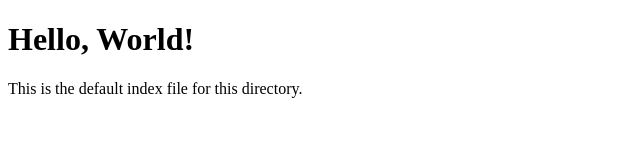
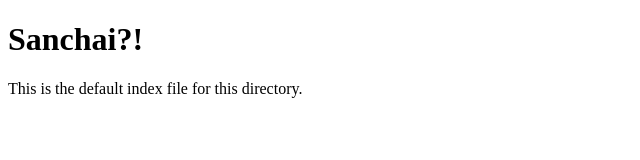
Before and after one commit to lym-png/lym-png.github.io, a plain HTML site: page index.html in a window 1280 px wide. Shown: the whole page, without its empty margins (0-640 px from the left). Drawn offline with Linux system fonts and the light colour scheme.

Commit message:
Update index.html

```diff
--- a/index.html
+++ b/index.html
@@ -2,10 +2,10 @@
 <html lang="en">
 <head>
     <meta charset="UTF-8">
-    <title>Welcome to My Website</title>
+    <title>Lymsun's home</title>
 </head>
 <body>
-    <h1>Hello, World!</h1>
+    <h1>Sanchai?!</h1>
     <p>This is the default index file for this directory.</p>
 </body>
 </html>
```
